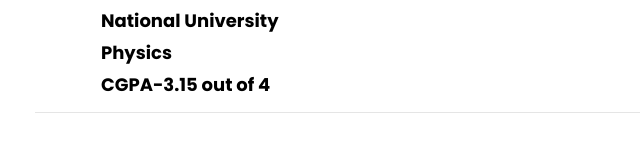
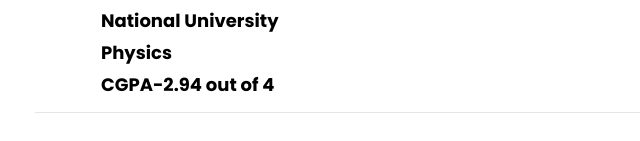
Before and after one commit to moshiurasif/portfolio-website, a plain HTML site: page index.html in a window 1280 px wide. Shown: the part 2054-2195 px from the top of the page, 335-975 px from the left. Drawn offline with Linux system fonts and the light colour scheme; files whose address does not match are found by name.

Commit message:
result update

```diff
--- a/index.html
+++ b/index.html
@@ -155,7 +155,7 @@
                    (BSc)</h2>
                 <span class="position">National University</span><br>
                 <span class="position">Physics</span><br>
-                <span class="position">CGPA-3.15 out of 4</span>
+                <span class="position">CGPA-2.94 out of 4</span>
 
               </div>
             </div>
```
